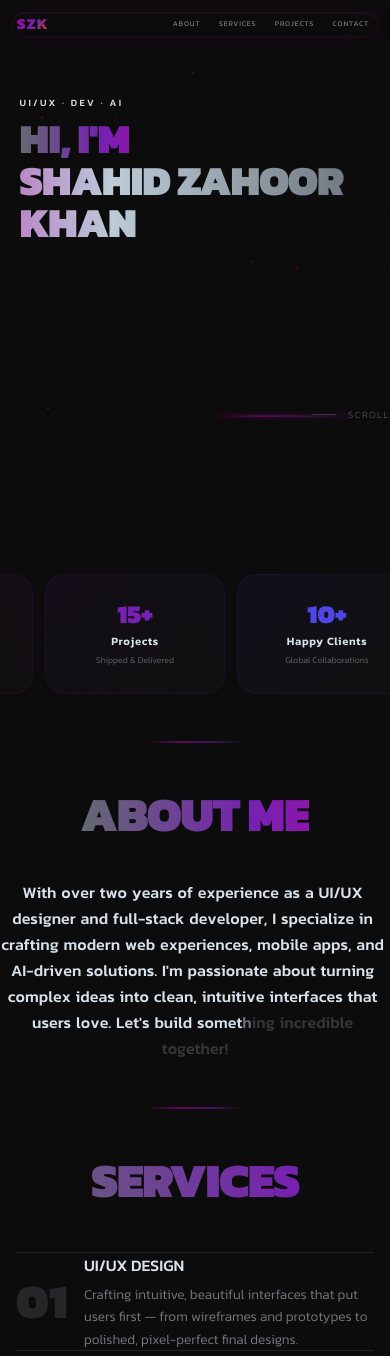
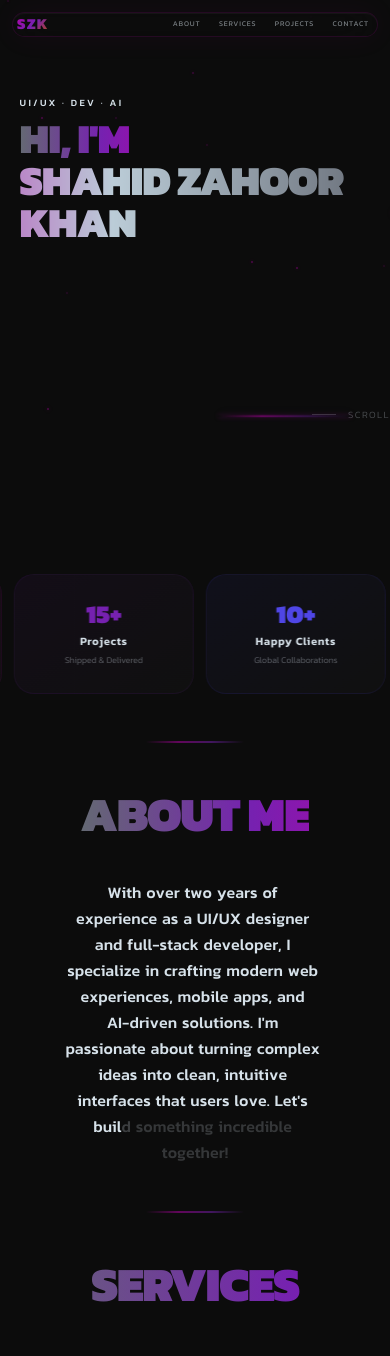
Before and after one commit to shelby-io1/Portfolio-Website, a React (Vite) app: page / in a window 390 px wide. Shown: the top 1356 px of the page. Built offline with nearby package versions, Linux system fonts and the light colour scheme.

Commit message:
Constrain About paragraph width on mobile for more line wraps

```diff
--- a/src/App.jsx
+++ b/src/App.jsx
@@ -545,7 +545,7 @@ function AboutSection() {
         <div className="flex flex-col items-center gap-16 sm:gap-20 md:gap-24">
           <AnimatedText
             text="With over two years of experience as a UI/UX designer and full-stack developer, I specialize in crafting modern web experiences, mobile apps, and AI-driven solutions. I'm passionate about turning complex ideas into clean, intuitive interfaces that users love. Let's build something incredible together!"
-            className="font-medium text-center leading-relaxed max-w-[560px]"
+            className="font-medium text-center leading-relaxed max-w-[560px] max-sm:max-w-[260px]"
             style={{ fontSize: "clamp(1rem, 2vw, 1.35rem)" }}
           />
         </div>
```
